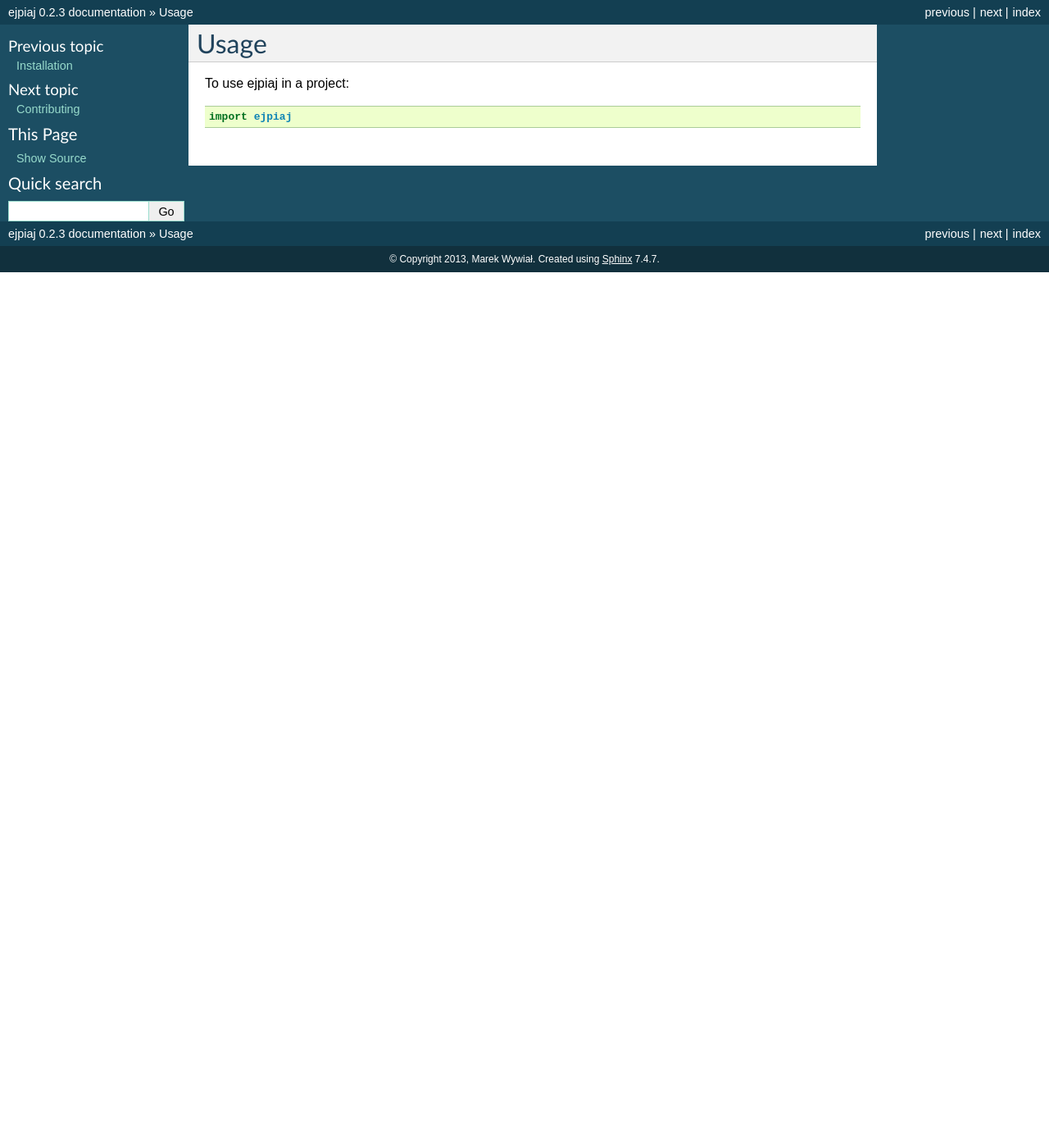
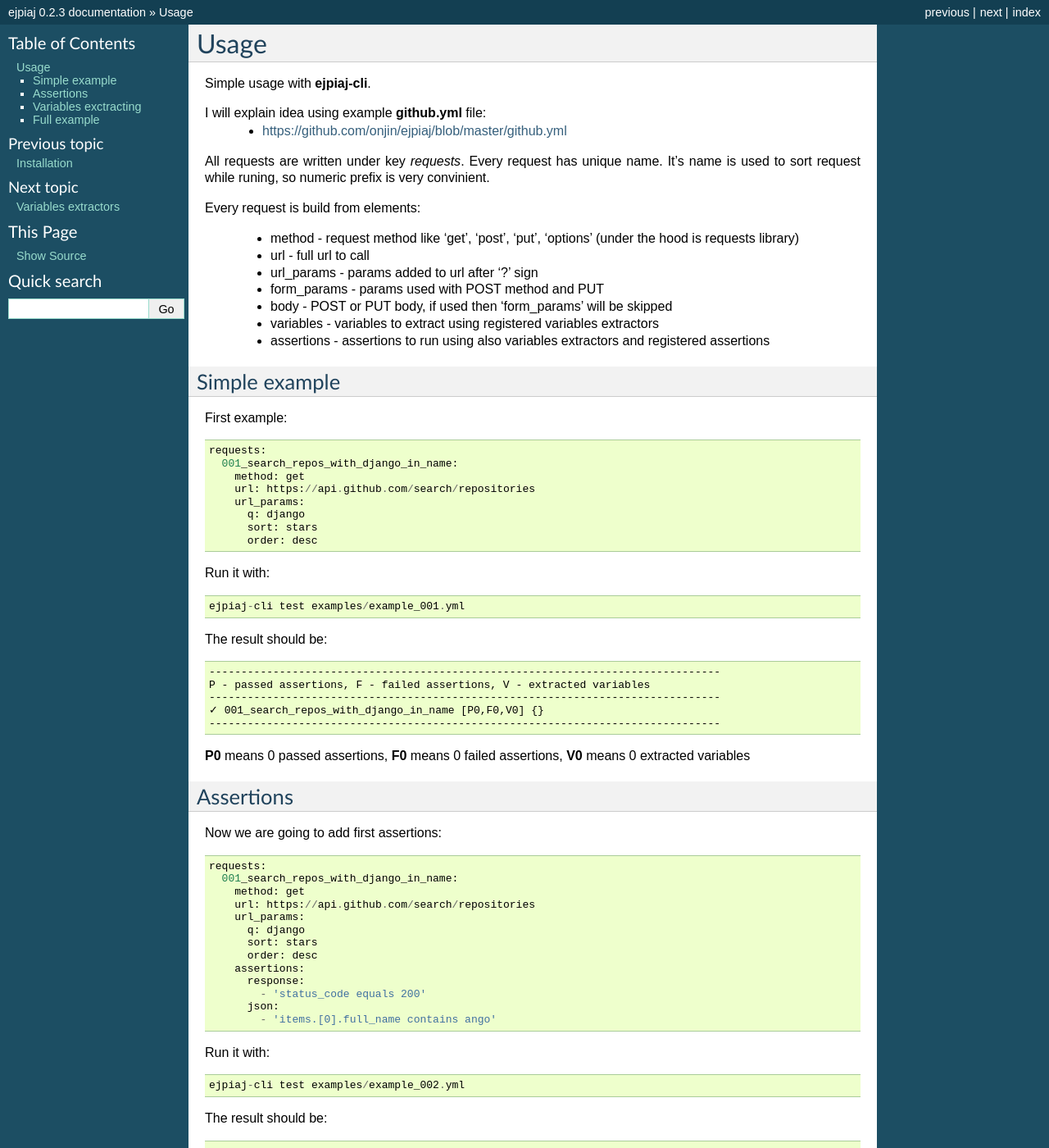
Before and after one commit to onjin/ejpiaj, a Sphinx documentation site: the page built from docs/usage.rst, in a window 1280 px wide and 1400 px high. Shown: the whole window at 82% size. Built offline with Sphinx 7.4.7, drawn with Linux system fonts in a browser that asks for light colours; some of the changed text lies outside the part shown.

Commit message:
Added documentation

```diff
--- a/docs/index.rst
+++ b/docs/index.rst
@@ -14,6 +14,8 @@ Contents:
    readme
    installation
    usage
+   variables_extractors
+   assertions
    contributing
    authors
    history
--- a/docs/usage.rst
+++ b/docs/usage.rst
@@ -2,6 +2,191 @@
 Usage
 ========
 
-To use ejpiaj in a project::
+Simple usage with **ejpiaj-cli**.
 
-	import ejpiaj
+I will explain idea using example **github.yml** file:
+ * https://github.com/onjin/ejpiaj/blob/master/github.yml
+
+All requests are written under key *requests*. Every request has unique name. It's name is used to sort request while
+runing, so numeric prefix is very convinient.
+
+Every request is build from elements:
+
+ * method - request method like 'get', 'post', 'put', 'options' (under the hood is requests library)
+ * url - full url to call
+ * url_params - params added to url after '?' sign
+ * form_params - params used with POST method and PUT
+ * body - POST or PUT body, if used then 'form_params' will be skipped
+ * variables - variables to extract using registered variables extractors
+ * assertions - assertions to run using also variables extractors and registered assertions
+
+Simple example
+--------------
+
+First example::
+
+    requests:
+      001_search_repos_with_django_in_name:
+        method: get
+        url: https://api.github.com/search/repositories
+        url_params:
+          q: django
+          sort: stars
+          order: desc
+
+Run it with::
+
+    ejpiaj-cli test examples/example_001.yml
+
+The result should be::
+
+    --------------------------------------------------------------------------------
+    P - passed assertions, F - failed assertions, V - extracted variables
+    --------------------------------------------------------------------------------
+    ✓ 001_search_repos_with_django_in_name [P0,F0,V0] {}
+    --------------------------------------------------------------------------------
+
+**P0** means 0 passed assertions, **F0** means 0 failed assertions, **V0** means 0 extracted variables
+
+Assertions
+----------
+
+Now we are going to add first assertions::
+
+    requests:
+      001_search_repos_with_django_in_name:
+        method: get
+        url: https://api.github.com/search/repositories
+        url_params:
+          q: django
+          sort: stars
+          order: desc
+        assertions:
+          response:
+            - 'status_code equals 200'
+          json:
+            - 'items.[0].full_name contains ango'
+
+Run it with::
+
+    ejpiaj-cli test examples/example_002.yml
+
+The result should be::
+
+    --------------------------------------------------------------------------------
+    P - passed assertions, F - failed assertions, V - extracted variables
+    --------------------------------------------------------------------------------
+    ✓ 001_search_repos_with_django_in_name [P2,F0,V0] {}
+    --------------------------------------------------------------------------------
+
+Under key *assertions* we put any variables extractor registered name (json, request).
+Under this key we put list of assertions in format::
+
+    variable assertions parameter
+
+**variables** is variable extractor parameter, **assertion** is assertion keyword and **parameter** is optional
+parameter for assertion (depends on assertion type)
+
+In this example we used *response* extractor::
+
+    response:
+     - 'status_code equals 200'
+
+So we told *response* extractor to get *status_code* attribute from response object and test if it equals to *200*
+
+We used also *json* extractor::
+
+    json:
+      - 'items.[0].full_name contains ango'
+
+So we told *json* extractor to get *items.[0].full_name* from response::
+
+    {
+      "total_count": 29532,
+      "items": [
+        {
+          "id": 4164482,
+          "name": "Django",
+          "full_name": "django/django",
+          "owner": {
+            ...
+          },
+        }
+    }
+
+and check if the *full_name* contains word *ango*
+
+Variables exctracting
+---------------------
+
+We can use variables extractors to extract and store variables for further usage in next requests.
+
+Extracting and using variables::
+
+    requests:
+      001_search_repos_with_django_in_name:
+        method: get
+        url: https://api.github.com/search/repositories
+        url_params:
+          q: django
+          sort: stars
+          order: desc
+        variables:
+          json:
+            total_count: count
+            items.[0].full_name: repo_name
+        assertions:
+          response:
+            - 'status_code equals 200'
+          json:
+            - 'items.[0].full_name contains ango'
+
+      002_get_commits_from_first_repo:
+        method: get
+        url: https://api.github.com/repos/{{repo_name}}/commits
+        assertions:
+          response:
+            - 'status_code equals 200'
+
+Run it with::
+
+    ejpiaj-cli test examples/example_003.yml
+
+The result should be::
+
+    --------------------------------------------------------------------------------
+    P - passed assertions, F - failed assertions, V - extracted variables
+    --------------------------------------------------------------------------------
+    ✓ 001_search_repos_with_django_in_name [P2,F0,V2] {'count': 29532, 'repo_name': u'django/django'}
+    ✓ 002_get_commits_from_first_repo [P1,F0,V0] {}
+    --------------------------------------------------------------------------------
+
+
+We simply added **variables** key and used same variable extractor as in *assertions*::
+
+    variables:
+      json:
+        total_count: count
+        items.[0].full_name: repo_name
+
+And now we have variables::
+
+    count = 29532
+    repo_name = django/django
+
+And we can use those variables in next request::
+
+    002_get_commits_from_first_repo:
+      method: get
+      url: https://api.github.com/repos/{{repo_name}}/commits
+
+Variables are put between '{{' and '}}' and **can't** contains spaces'. For example::
+
+    {{repo_name}} - it's good
+    {{ repo_nama}} - it's wrong
+
+Full example
+------------
+
+Now you can could understand full example at file:
+ * https://github.com/onjin/ejpiaj/blob/master/github.yml
```
Also changed, not shown: docs/assertions.rst (added, +56 -0 lines), docs/ejpiaj.rst (added, +62 -0 lines), docs/modules.rst (added, +7 -0 lines), docs/variables_extractors.rst (added, +75 -0 lines), 4 other files.
